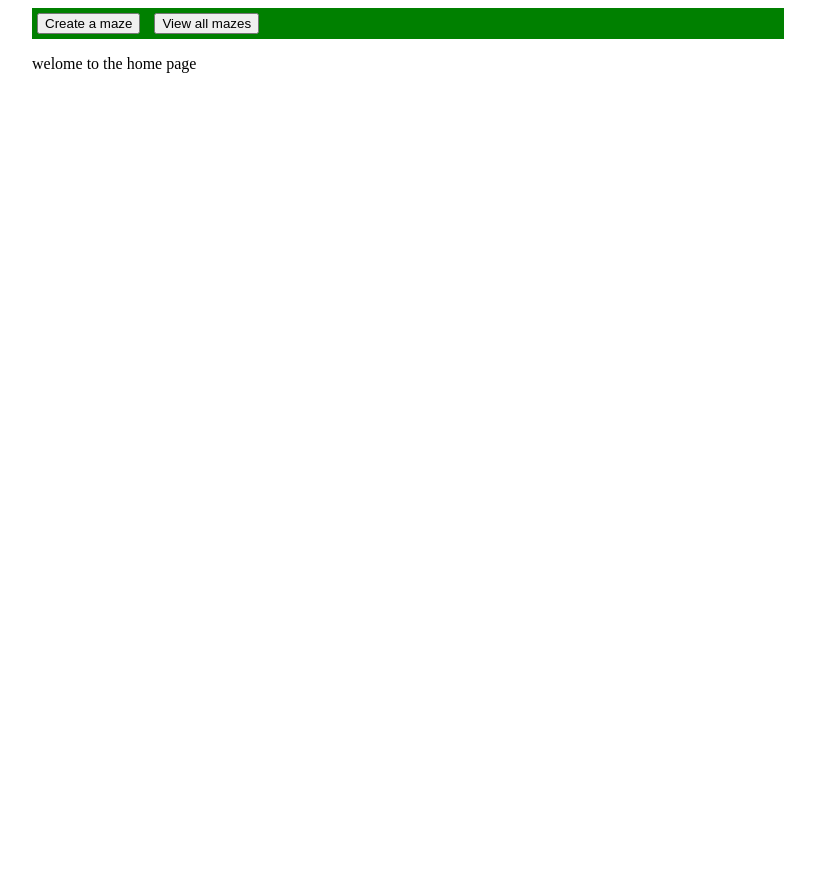
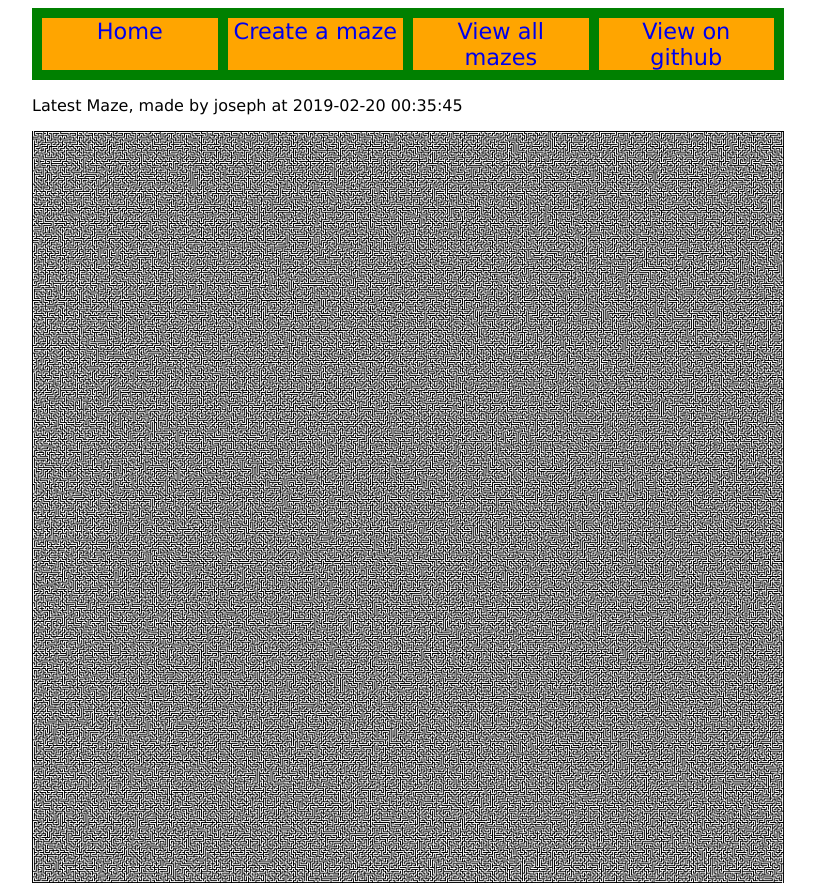
Before and after one commit to jchevertonwynne/maze_generator_site, a Flask app: page / in a window 1280 px wide. Shown: the whole page, without its empty margins (232-1047 px from the left). Before the commit the page ends 73 px from the top, so only its background shows below. Run offline with Flask 2, Linux system fonts and the light colour scheme; data comes from the database, SQL or seed files in the repository; both versions use the stored data as it was after the commit.

Commit message:
added ability to view all mazes, make new ones and view invidiual mazes

```diff
--- a/application/application.py
+++ b/application/application.py
@@ -1,23 +1,61 @@
-from flask import Flask, render_template
+#!/usr/local/bin/python3
+
+from flask import Flask, render_template, redirect, make_response, request
 import os
 
+from forms import MazeRequestForm
+from secret import secret
+from maze_generator import Maze
+import database
+
+
 app = Flask(__name__)
+app.config['SECRET_KEY'] = secret
+
 
 @app.route('/')
 def home_page():
-    return render_template('homepage.html', title="Generate a maze")
+    last_maze = database.get_latest_maze()
+    issue = request.cookies.get('issue')
+    response = make_response(render_template('homepage.html', title="Generate a maze", maze=last_maze, issue=issue))
+    response.set_cookie('issue', '', expires=0)
+    return response
+
+@app.route('/generate_maze', methods=['GET', 'POST'])
+def generate_maze():
+    form = MazeRequestForm()
+    if form.validate_on_submit():
+        return build_maze(form)
+    return render_template('generate.html', title="Generate a maze", form=form)
 
 
 @app.route('/mazes')
 def maze_list():
-    return render_template('viewmazes.html', title="View all mazes")
+    mazes = database.get_all_mazes()
+    return render_template('viewmazes.html', title="View all mazes", mazes=mazes)
 
-@app.route('/mazes/<int:maze>')
-def view_maze(maze):
-    print()
-    print(os.getcwd())
-    print()
-    return render_template('viewmaze.html', title=f"Viewing maze {maze}")
+
+@app.route('/mazes/<int:maze_id>')
+def view_maze(maze_id):
+    try:
+        maze = database.get_maze(maze_id)
+        return render_template('viewmaze.html', title=f"Viewing maze {maze.id}", maze=maze)
+    except ValueError:
+        response = make_response(redirect('/'))
+        response.set_cookie('issue', f"Maze with Id {maze_id} could not be found")
+        return response
+
+
+def build_maze(form_fields):
+    width = form_fields.width.data
+    height = form_fields.height.data
+    creator = form_fields.creator.data
+
+    maze_id = database.new_entry(creator)
+    user_maze = Maze(width, height)
+    user_maze.output_maze(maze_id)
+    return redirect(f'/mazes/{maze_id}')
+
 
 if __name__ == "__main__":
     app.run()
--- /dev/null
+++ b/application/database.py
@@ -0,0 +1,79 @@
+#!/usr/local/bin/python3
+
+import sqlite3
+import os
+import shutil
+from collections import namedtuple
+
+from maze_generator import Maze
+
+
+DATABASE_NAME = "mazes.db"
+MAZES_FOLDER = "static/maze_files"
+
+DEFAULT_MAZE_CREATOR = "joseph"
+DEFAULT_MAZE_WIDTH = 400
+DEFAULT_MAZE_HEIGHT = 400
+
+
+Record = namedtuple("Record", ["id", "date", "creator"])
+
+
+def cleanup_maze_storage():
+    if os.path.isfile(DATABASE_NAME):
+        os.remove(DATABASE_NAME)
+
+    if os.path.isdir(MAZES_FOLDER):
+        shutil.rmtree(MAZES_FOLDER)
+
+    os.makedirs(MAZES_FOLDER)
+
+
+def setup_database():
+    cleanup_maze_storage()
+    default = Maze(DEFAULT_MAZE_WIDTH, DEFAULT_MAZE_HEIGHT)
+
+    with sqlite3.connect(DATABASE_NAME) as db:
+        cursor = db.cursor()
+        cursor.execute("CREATE TABLE mazes (id INTEGER UNIQUE PRIMARY KEY AUTOINCREMENT, "
+                        "date DATETIME DEFAULT CURRENT_TIMESTAMP, creator TEXT);")
+        maze_id = new_entry(DEFAULT_MAZE_CREATOR)
+        default.output_maze(maze_id)
+
+
+def get_maze(id):
+    with sqlite3.connect(DATABASE_NAME) as db:
+        cursor = db.cursor()
+        maze_info = cursor.execute(
+            "SELECT * FROM mazes WHERE id=?;", (id,)).fetchone()
+        if maze_info:
+            return Record(*maze_info)
+        else:
+            raise ValueError("Maze Id does not exist in this database")
+
+
+def get_latest_maze():
+    with sqlite3.connect(DATABASE_NAME) as db:
+        cursor = db.cursor()
+        maze_info = cursor.execute(
+            "SELECT * FROM mazes ORDER BY id LIMIT 1;").fetchone()
+        return Record(*maze_info)
+
+
+def get_all_mazes():
+    with sqlite3.connect(DATABASE_NAME) as db:
+        cursor = db.cursor()
+        mazes = cursor.execute(
+            "SELECT * FROM mazes ORDER BY id DESC;").fetchall()
+        return [Record(*maze) for maze in mazes]
+
+
+def new_entry(creator):
+    with sqlite3.connect(DATABASE_NAME) as db:
+        cursor = db.cursor()
+        cursor.execute("INSERT INTO mazes (creator) VALUES (?);", (creator,))
+        return cursor.lastrowid
+
+
+if __name__ == "__main__":
+    setup_database()
--- a/application/static/styles/site.css
+++ b/application/static/styles/site.css
@@ -1,6 +1,10 @@
 body {
-    padding-left: 20%;
-    padding-right: 20%;
+    padding: 0% 20% 0% 20%;
+    font-family: 'Lucida Sans', 'Lucida Sans Regular', 'Lucida Grande', 'Lucida Sans Unicode', Geneva, Verdana, sans-serif;
+}
+
+.mainContent {
+    width: 100%;
 }
 
 .navbar {
@@ -8,6 +12,41 @@ body {
     overflow: hidden;
 }
 
-.navbar button {
+.navbar ul {
+    padding: 0;
     margin: 5px;
+    display: flex;
 }
+
+.navbar li {
+    font-size: 1.4em;
+    margin: 5px;
+    padding: 0px 5px 0px 5px;
+    width: 25%;
+    text-align: center;
+    list-style-type: none;
+    background-color: orange;
+}
+
+a {
+    text-decoration: none;
+}
+
+a:hover {
+    color: white;
+}
+
+li:hover {
+    background-color: black;
+}
+
+#maze, img{
+    width: 100%;
+}
+
+.issue {
+    background-color: red;
+    color: gold;
+    padding: 10px;
+    margin-top: 10px;
+}
--- /dev/null
+++ b/application/templates/base.html
@@ -0,0 +1,10 @@
+<html>
+    {% include 'fragments/header.html' %}
+
+    <body>
+        {% include 'fragments/navbar.html' %}
+        <div class='mainContent'>
+            {% block content %}{% endblock %}
+        </div>
+    </body>
+</html>
--- a/application/templates/fragments/footer.html
+++ /dev/null
@@ -1,3 +0,0 @@
-        </div>
-    </body>
-</html>
--- a/application/templates/fragments/header.html
+++ b/application/templates/fragments/header.html
@@ -1,8 +1,4 @@
-<html>
-    <head>
-        <title>{{ title }}</title>
-        <link rel="stylesheet" href="{{ url_for('static', filename='styles/site.css')}}">
-    </head>
-    <body>
-        {% include 'fragments/navbar.html' %}
-        <div class='mainContent'>
+<head>
+    <title>{{ title }}</title>
+    <link rel="stylesheet" href="{{ url_for('static', filename='styles/site.css')}}">
+</head>
--- a/application/templates/fragments/navbar.html
+++ b/application/templates/fragments/navbar.html
@@ -1,4 +1,8 @@
 <div class='navbar'>
-    <a href="/"><button>Create a maze</button></a>
-    <a href="/mazes"><button>View all mazes</button></a>
+    <ul>
+        <li><a href="/">Home</a></li>
+        <li><a href="/generate_maze">Create a maze</a></li>
+        <li><a href="/mazes">View all mazes</a></li>
+        <li><a href="https://github.com/jchevertonwynne/maze_generator_site" target="_blank">View on github</a></li>
+    </ul>
 </div>
--- a/application/templates/homepage.html
+++ b/application/templates/homepage.html
@@ -1,3 +1,15 @@
-{% include 'fragments/header.html' %}
-<p>welome to the home page</p>
-{% include 'fragments/footer.html' %}
+{% extends "base.html" %}
+
+{% block content %}
+    {% if issue %}
+        <div class="issue">
+            <p> {{ issue }} </p>
+        </div>
+    {% endif %}
+
+    <div class="maze">
+        <p>Latest Maze, made by {{maze.creator}} at {{maze.date}} </p>
+
+        <img class='latest' src='{{ url_for('static', filename="maze_files/{}.png".format(maze.id)) }}'>
+    </div>
+{% endblock %}
```
Also changed, not shown: application/forms.py (added, +9 -0 lines), application/maze_generator.py (added, +144 -0 lines), application/templates/generate.html (added, +21 -0 lines), application/templates/viewmaze.html (+9 -3 lines), application/templates/viewmazes.html (+13 -3 lines), application/mazes.db (added), application/static/maze_files/1.png (added), application/static/maze_files/2.png (added), 1 other file.
